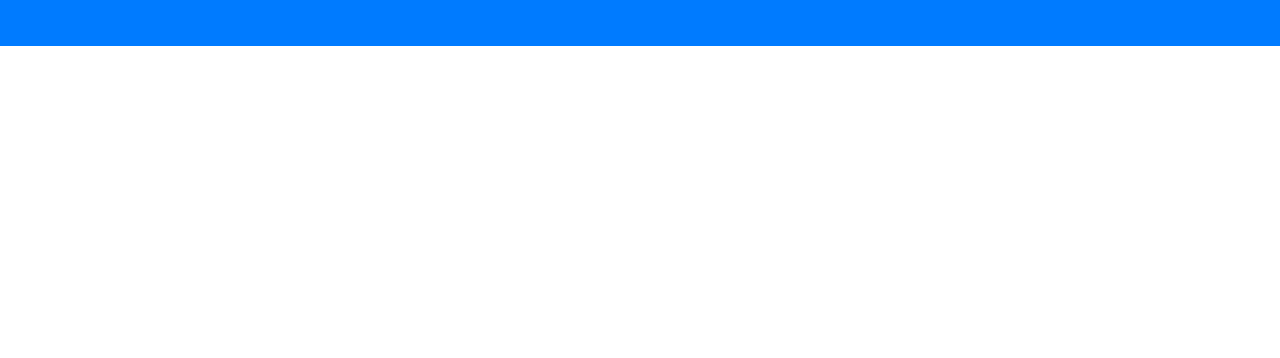
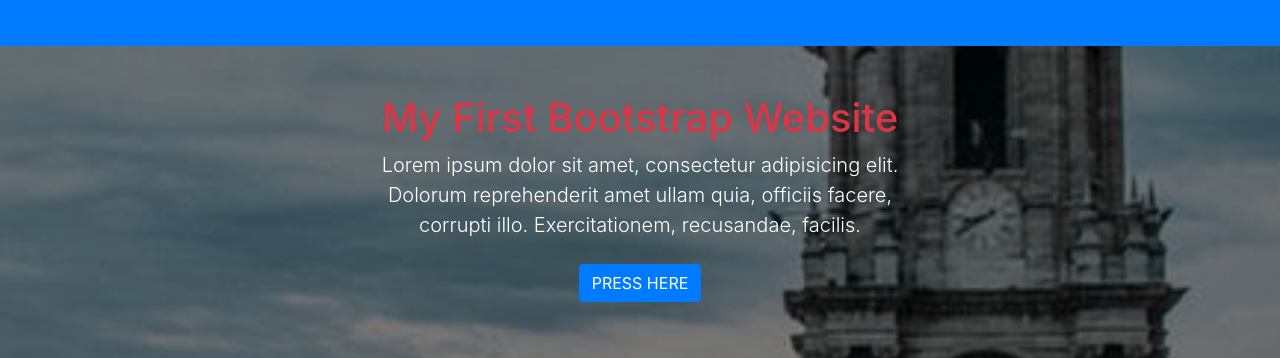
Before and after one commit to Fatema-Akter/Bootstrap-1, a plain HTML site: page index.html in a window 1280 px wide. Shown: the part 5493-5851 px from the top of the page. Before the commit the page ends 5539 px from the top, so only its background shows below. Drawn offline with Linux system fonts and the light colour scheme.

Commit message:
Filler section created successfully.

```diff
--- a/index.html
+++ b/index.html
@@ -396,6 +396,19 @@
 		</div>
 	</section>
 	<!--end of carousel section-->
+	<!--filler section-->
+	<section id="filler" class="p-5">
+		<div class="container">
+			<div class="row">
+				<div class="col-md-6 mx-auto text-center">
+					<h1 class="text-danger text-capitalize">my first bootstrap website</h1>
+					<p class="lead text-white">Lorem ipsum dolor sit amet, consectetur adipisicing elit. Dolorum reprehenderit amet ullam quia, officiis facere, corrupti illo. Exercitationem, recusandae, facilis.</p>
+					<a href="#" class="btn btn-primary text-uppercase m-2">press here</a>
+				</div>
+			</div>
+		</div>
+	</section>
+	<!--end of filler section-->
 
 	<!--------jquery ------->
 	<script type="text/javascript" src="js/jquery-3.3.1.min.js"></script>
```
